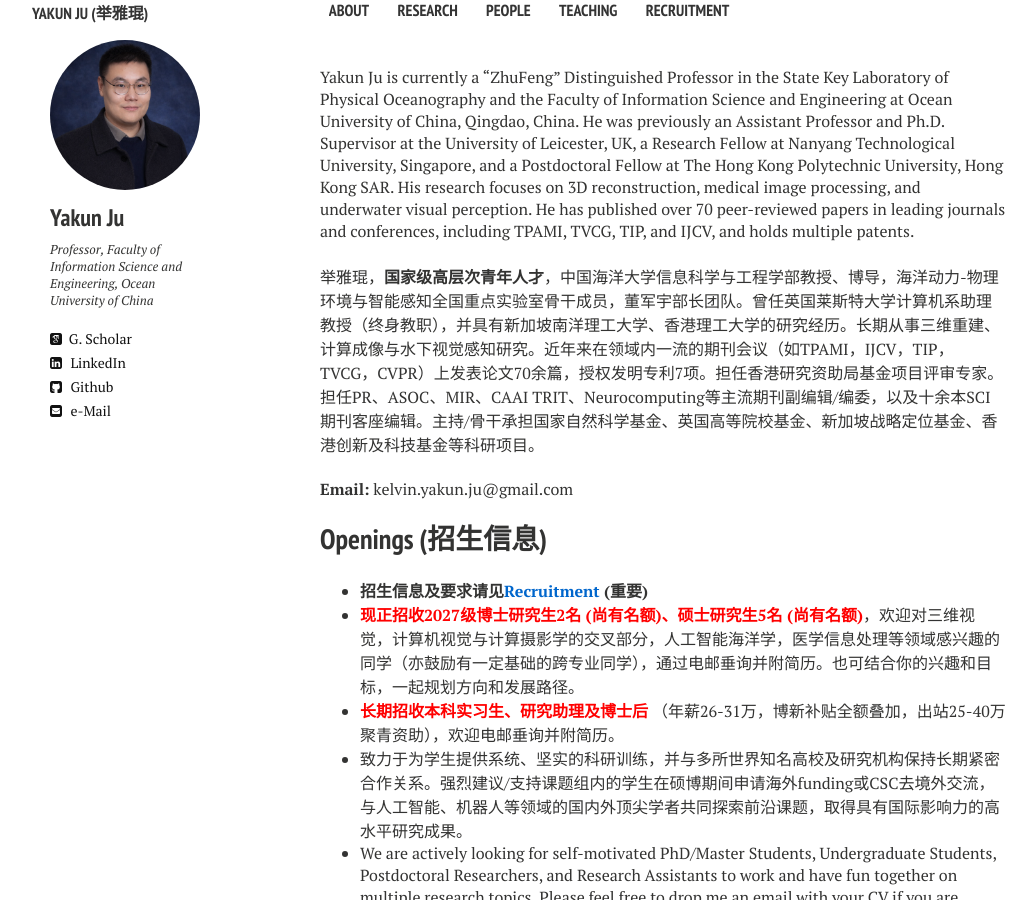
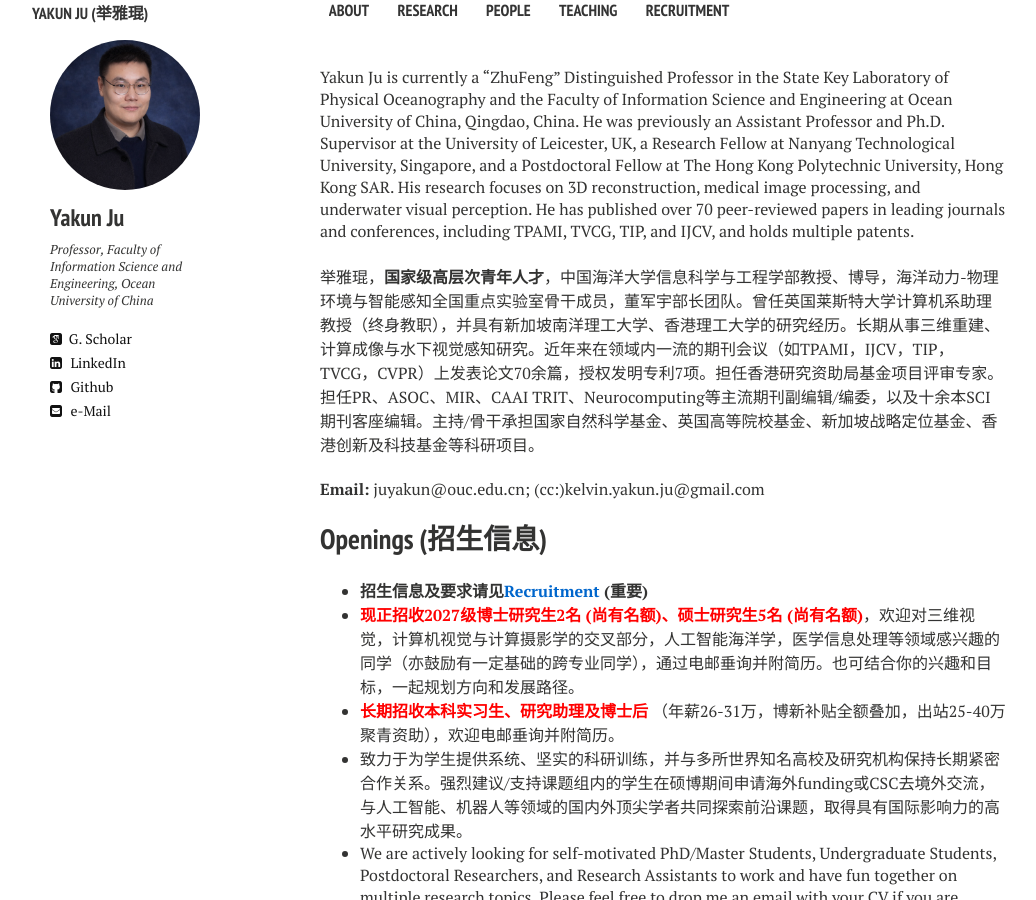
Before and after one commit to juyakun/juyakun.github.io, a Jekyll site: the page built from index.md, in a window 1280 px wide and 900 px high. Shown: the whole window, without its empty margins (112-1148 px from the left). Built offline with Jekyll 4.4.1, drawn with Linux system fonts in a browser that asks for light colours; nearby versions of some CDN libraries.

Commit message:
Update index.md

```diff
--- a/index.md
+++ b/index.md
@@ -11,7 +11,7 @@ Yakun Ju is currently a "ZhuFeng" Distinguished Professor in the State Key Labor
 举雅琨，**国家级高层次青年人才**，中国海洋大学信息科学与工程学部教授、博导，海洋动力-物理环境与智能感知全国重点实验室骨干成员，董军宇部长团队。曾任英国莱斯特大学计算机系助理教授（终身教职），并具有新加坡南洋理工大学、香港理工大学的研究经历。长期从事三维重建、计算成像与水下视觉感知研究。近年来在领域内一流的期刊会议（如TPAMI，IJCV，TIP，TVCG，CVPR）上发表论文70余篇，授权发明专利7项。担任香港研究资助局基金项目评审专家。担任PR、ASOC、MIR、CAAI TRIT、Neurocomputing等主流期刊副编辑/编委，以及十余本SCI期刊客座编辑。主持/骨干承担国家自然科学基金、英国高等院校基金、新加坡战略定位基金、香港创新及科技基金等科研项目。
 <br>
 <br>
-**Email:** kelvin.yakun.ju@gmail.com
+**Email:** juyakun@ouc.edu.cn;  (cc:)kelvin.yakun.ju@gmail.com
 
 ## Openings (招生信息)
 *  **招生信息及要求请见[Recruitment](https://juyakun.github.io/recruitment/) (重要)**
```
